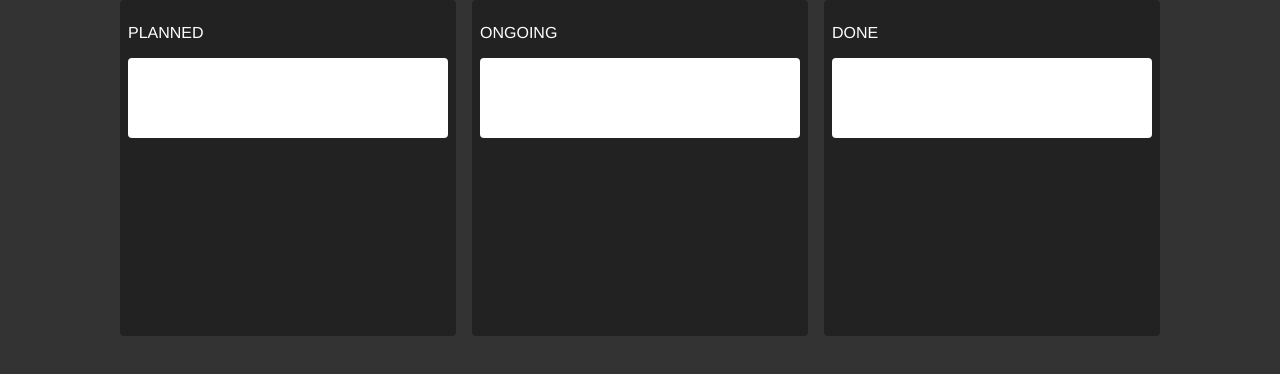
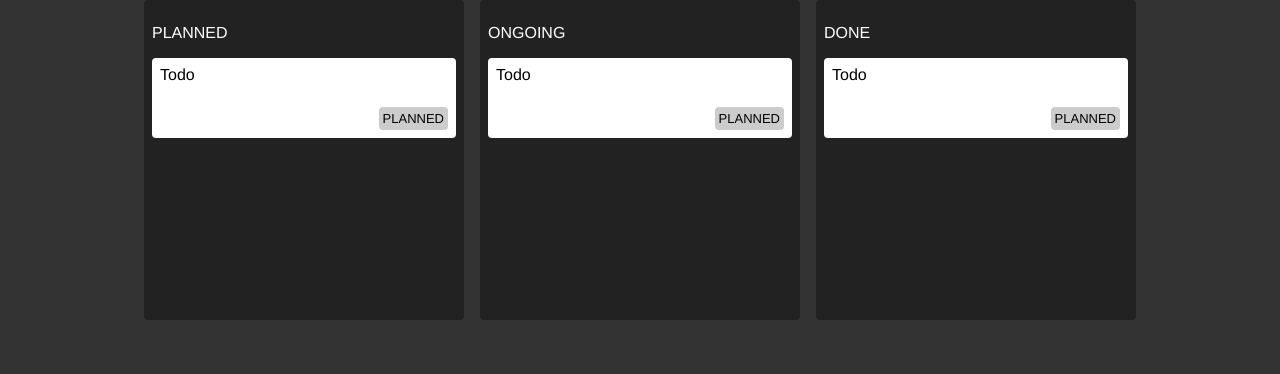
Before and after one commit to MaksymBeliever/Task-manager, a React (Vite) app: page / in a window 1280 px wide. Shown: the top 374 px of the page. Built offline with nearby package versions, Linux system fonts and the light colour scheme.

Commit message:
Basic components were completed

```diff
--- a/package.json
+++ b/package.json
@@ -10,6 +10,7 @@
     "preview": "vite preview"
   },
   "dependencies": {
+    "classnames": "^2.5.1",
     "react": "^18.2.0",
     "react-dom": "^18.2.0",
     "zustand": "^4.5.0"
--- a/src/components/Task.css
+++ b/src/components/Task.css
@@ -1,5 +1,34 @@
 .task {
+    display: flex;
+    flex-direction: column;
+    justify-content: space-between;
     background-color: white;
     border-radius: 4px;
     min-height: 5rem;
+    color: black;
+    padding: 0.5rem;
 }
+
+.bottomWrapper {
+    display: flex;
+    justify-content: space-between;
+}
+
+.status {
+    font-size: small;
+    background-color: var(--COLOR-GRAY-LIGHT);
+    padding: 0.25rem;
+    border-radius: 4px;
+}
+
+.PLANNED {
+    background-color: var(--COLOR-GRAY-LIGHT);
+}
+
+.ONGOING {
+    background-color: var(--COLOR-ONGOING);
+}
+
+.DONE {
+    background-color: var(--COLOR-DONE);
+}
--- a/src/components/Task.jsx
+++ b/src/components/Task.jsx
@@ -1,5 +1,16 @@
 import "./Task.css";
+import classNames from "classnames";
+
+const STATUS = 'PLANNED';
 
 export default function Task({ title }) {
-    return <div className="task">{<title></title>}</div>;
+    return (
+        <div className="task">
+            <div>{title}</div>
+            <div className="bottomWrapper">
+                <div></div>
+                <div className={classNames("status", STATUS)}>{STATUS}</div>
+            </div>
+        </div>
+    );
 }
--- a/src/index.css
+++ b/src/index.css
@@ -10,3 +10,7 @@
 body {
   margin: 0;
 }
+
+* {
+  box-sizing: border-box;
+}
```
Also changed, not shown: 1 other file (tests, documents, lock files or other folders).
